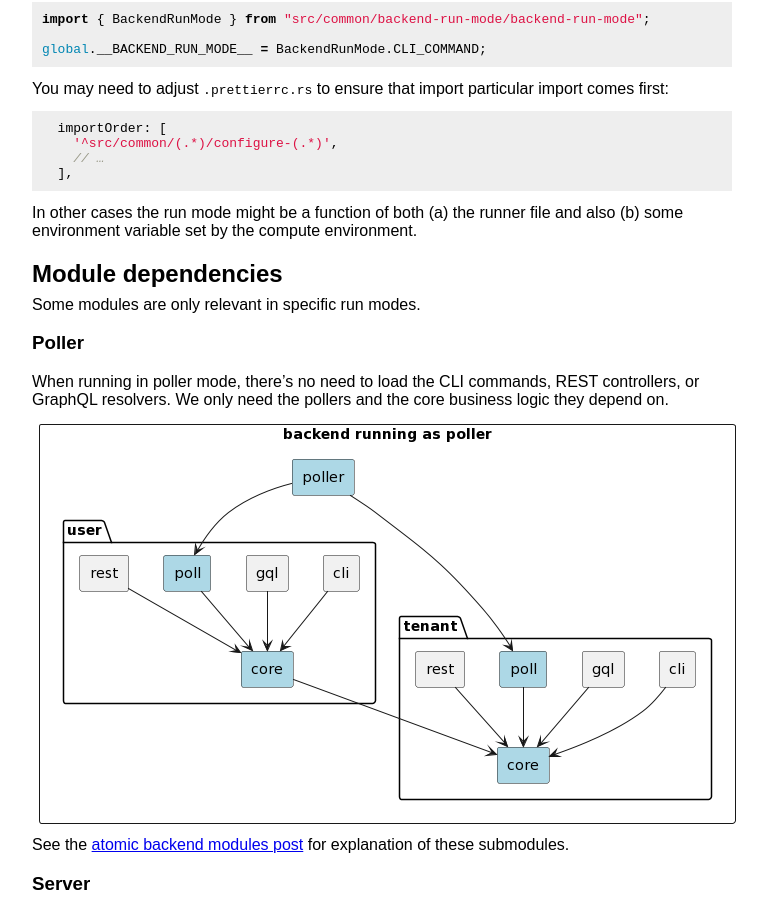
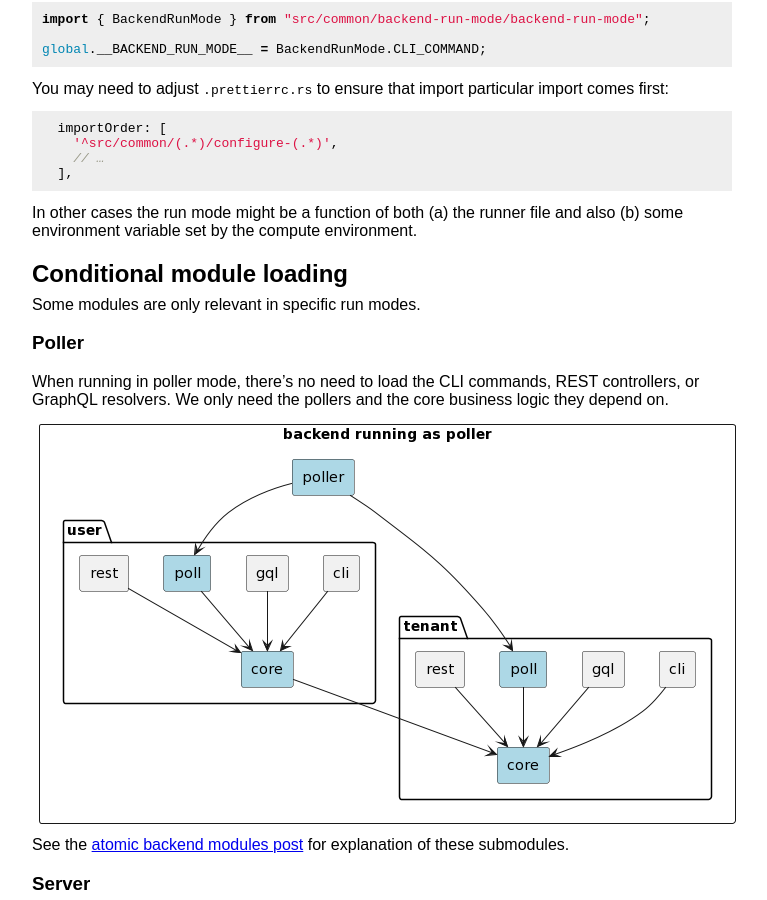
Before and after one commit to maxh/maxheinritz.com, a Jekyll site: the page built from _posts/2022-08-13-backend-run-mode.md, in a window 1280 px wide and 900 px high, scrolled down 811 px. Shown: the whole window, without its empty margins (108-875 px from the left). Built offline with Jekyll 4.4.1, drawn with Linux system fonts in a browser that asks for light colours.

Commit message:
conditional

```diff
--- a/_posts/2022-08-13-backend-run-mode.md
+++ b/_posts/2022-08-13-backend-run-mode.md
@@ -66,7 +66,7 @@ You may need to adjust `.prettierrc.rs` to ensure that import particular import
 
 In other cases the run mode might be a function of both (a) the runner file and also (b) some environment variable set by the compute environment.
 
-## Module dependencies
+## Conditional module loading
 
 Some modules are only relevant in specific run modes.
 
```
